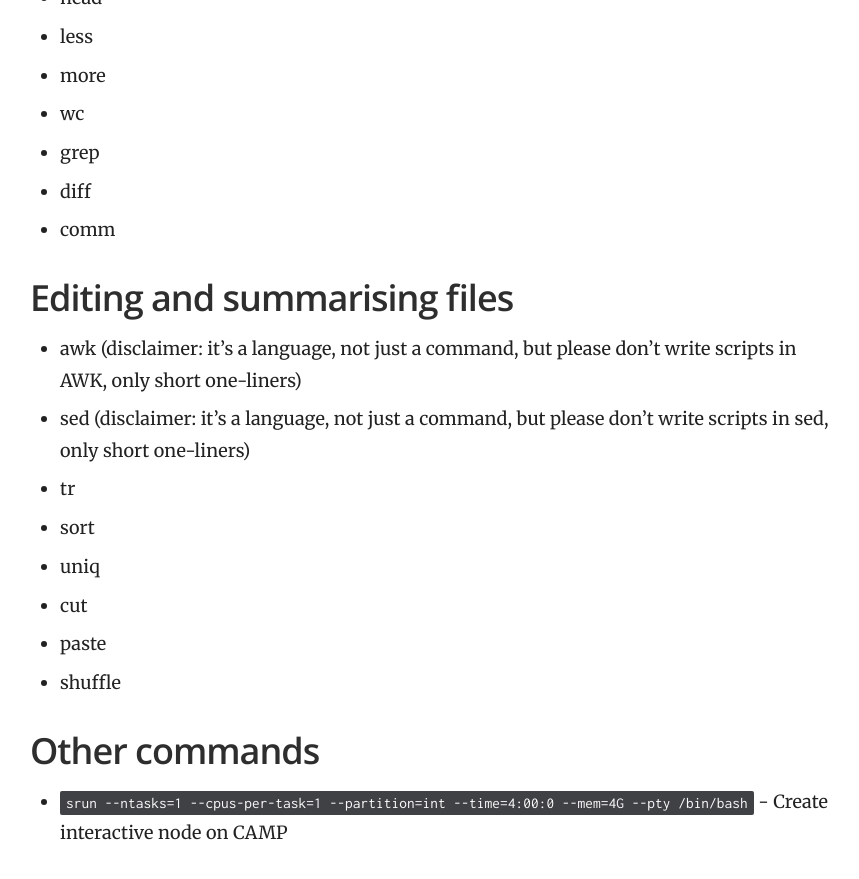
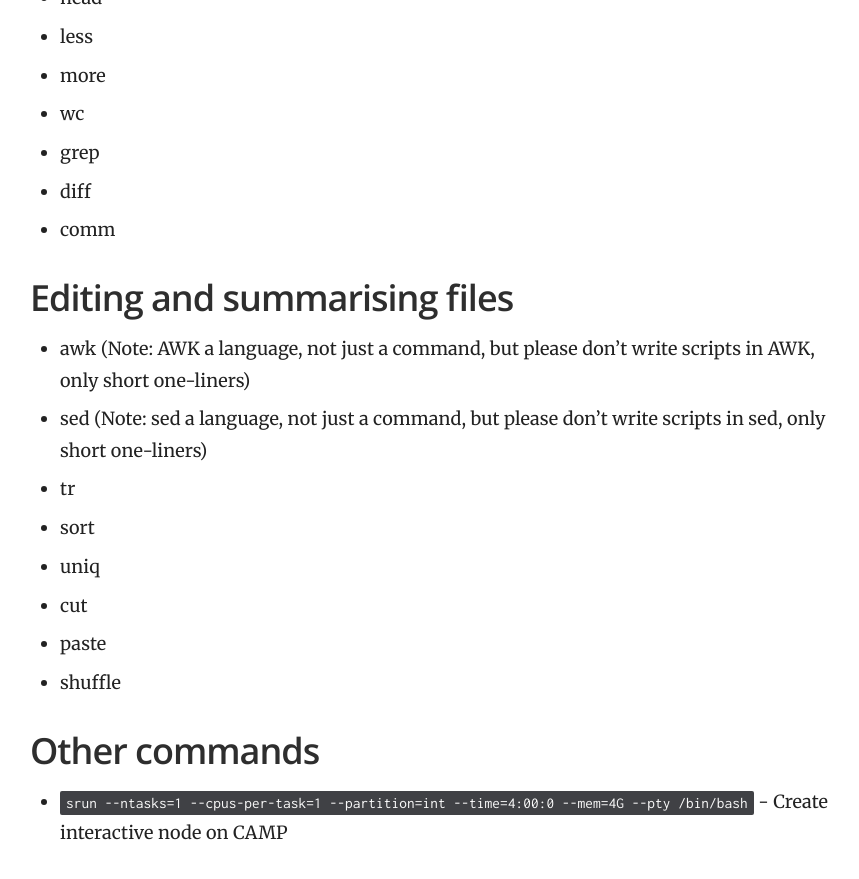
Before and after one commit to luslab/luslab.github.io, a Jekyll site: the page built from _docs/cheat-sheets/linux_command_line.md, in a window 1280 px wide and 900 px high, scrolled down 1676 px. Shown: the top 879 px of the window, without its empty margins (360-1219 px from the left). Built offline with Jekyll 4.4.1, drawn with Linux system fonts in a browser that asks for light colours; some of the changed text lies outside the part shown.

Commit message:
Replaced "Disclaimer" with "Note"

```diff
--- a/_docs/cheat-sheets/linux_command_line.md
+++ b/_docs/cheat-sheets/linux_command_line.md
@@ -4,7 +4,7 @@ category: Cheat Sheets
 order: 1
 ---
 
-Disclamer: don't write Bash scripts, only one-liners! (Use Python for scripting.)
+Note: Don't write Bash scripts, only one-liners! (Use Python for scripting.)
 
 ## General
 - command combination with ";", "|" and "&&"
@@ -48,8 +48,8 @@ Disclamer: don't write Bash scripts, only one-liners! (Use Python for scripting.
 - comm
 
 ## Editing and summarising files
-- awk (disclaimer: it's a language, not just a command, but please don't write scripts in AWK, only short one-liners)
-- sed (disclaimer: it's a language, not just a command, but please don't write scripts in sed, only short one-liners)
+- awk (Note: AWK a language, not just a command, but please don't write scripts in AWK, only short one-liners)
+- sed (Note: sed a language, not just a command, but please don't write scripts in sed, only short one-liners)
 - tr
 - sort
 - uniq
```
